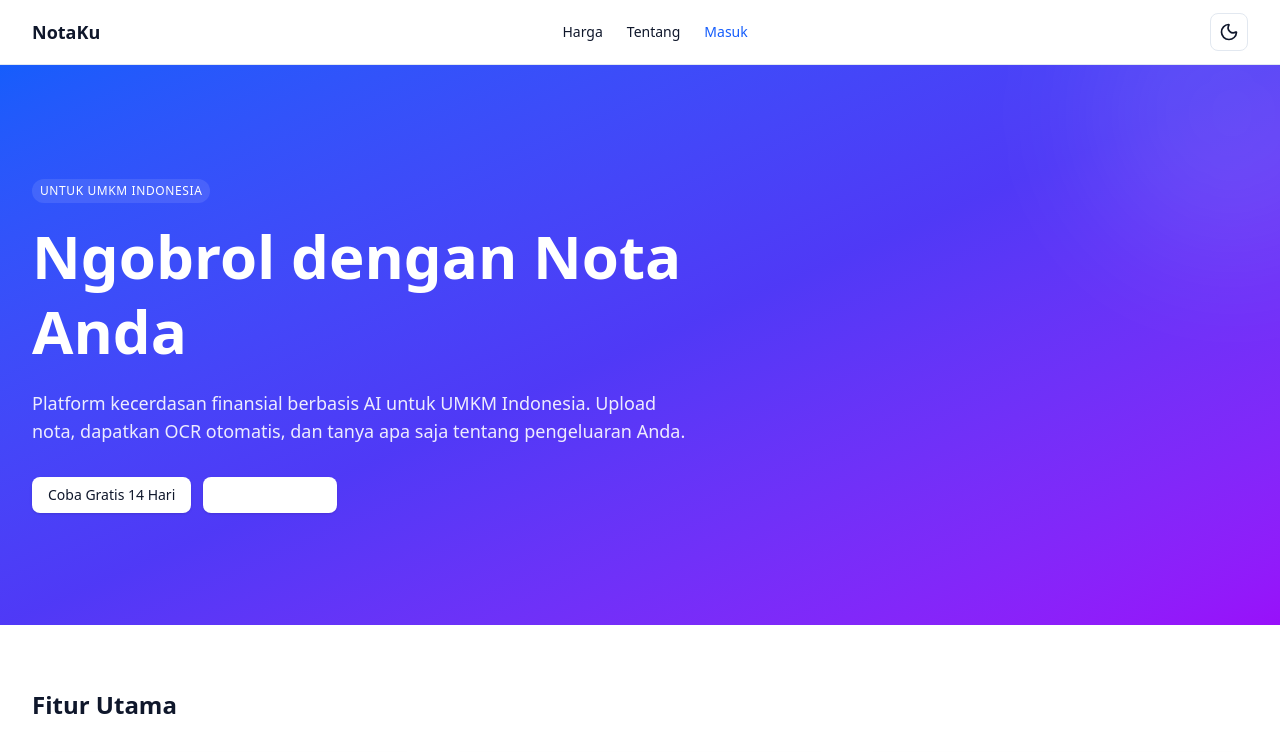
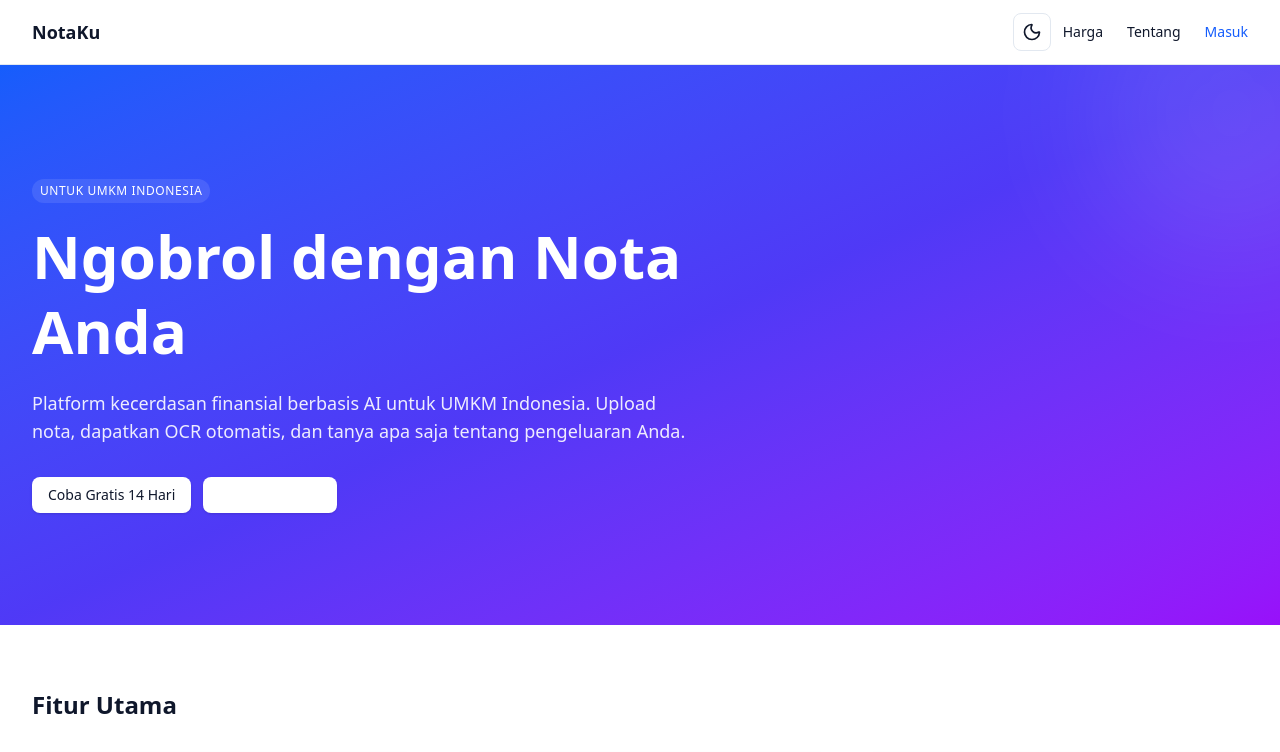
Before and after one commit to aripoya/Notaku-Frontend-Cloudflare, a Next.js app in the folder frontend/: page / in a window 1280 px wide. Shown: the top 752 px of the page. Built offline with nearby package versions, Linux system fonts and the light colour scheme.

Commit message:
feat(header): add user dropdown menu with logout button

```diff
--- a/frontend/src/components/layout/Header.tsx
+++ b/frontend/src/components/layout/Header.tsx
@@ -1,12 +1,32 @@
 "use client";
 import Link from "next/link";
+import { useRouter } from "next/navigation";
 import { useTheme } from "next-themes";
-import { Menu, Moon, Sun } from "lucide-react";
+import { Menu, Moon, Sun, LogOut, User } from "lucide-react";
 import { useState } from "react";
+import { useAuth } from "@/hooks/useAuth";
+import { Button } from "@/components/ui/button";
+import {
+  DropdownMenu,
+  DropdownMenuContent,
+  DropdownMenuItem,
+  DropdownMenuLabel,
+  DropdownMenuSeparator,
+  DropdownMenuTrigger,
+} from "@/components/ui/dropdown-menu";
+import { Avatar, AvatarFallback } from "@/components/ui/avatar";
 
 export default function Header() {
+  const router = useRouter();
   const { theme, setTheme } = useTheme();
   const [open, setOpen] = useState(false);
+  const { user, isAuthenticated, logout } = useAuth();
+
+  const handleLogout = () => {
+    logout();
+    router.push("/login");
+  };
+
   return (
     <header className="w-full border-b border-slate-200 dark:border-slate-700 bg-white dark:bg-slate-900">
       <div className="max-w-7xl mx-auto px-4 sm:px-6 lg:px-8 h-16 flex items-center justify-between">
@@ -14,13 +34,13 @@ export default function Header() {
           <button className="sm:hidden" aria-label="Toggle menu" onClick={() => setOpen(!open)}>
             <Menu className="w-6 h-6" />
           </button>
-          <Link href="/" className="font-bold text-lg">NotaKu</Link>
+          <Link href="/" className="font-bold text-lg">
+            NotaKu
+          </Link>
         </div>
-        <nav className="hidden sm:flex items-center gap-6 text-sm">
-          <Link href="/pricing">Harga</Link>
-          <Link href="/about">Tentang</Link>
-          <Link href="/login" className="text-blue-600 font-medium">Masuk</Link>
-        </nav>
+
+        <div className="flex items-center gap-3">
+          {/* Theme Toggle */}
           <button
             aria-label="Toggle dark mode"
             className="p-2 rounded-md border border-slate-200 dark:border-slate-700"
@@ -28,12 +48,84 @@ export default function Header() {
           >
             {theme === "dark" ? <Sun className="w-5 h-5" /> : <Moon className="w-5 h-5" />}
           </button>
+
+          {/* User Menu - Only show if authenticated */}
+          {isAuthenticated && user ? (
+            <DropdownMenu>
+              <DropdownMenuTrigger asChild>
+                <Button variant="ghost" className="relative h-10 w-10 rounded-full">
+                  <Avatar>
+                    <AvatarFallback className="bg-blue-600 text-white">
+                      {user.name?.charAt(0).toUpperCase() || user.email.charAt(0).toUpperCase()}
+                    </AvatarFallback>
+                  </Avatar>
+                </Button>
+              </DropdownMenuTrigger>
+              <DropdownMenuContent className="w-56" align="end" forceMount>
+                <DropdownMenuLabel className="font-normal">
+                  <div className="flex flex-col space-y-1">
+                    <p className="text-sm font-medium leading-none">{user.name || "User"}</p>
+                    <p className="text-xs leading-none text-muted-foreground">{user.email}</p>
+                    {user.businessName && (
+                      <p className="text-xs leading-none text-muted-foreground mt-1">{user.businessName}</p>
+                    )}
                   </div>
+                </DropdownMenuLabel>
+                <DropdownMenuSeparator />
+                <DropdownMenuItem asChild>
+                  <Link href="/dashboard/settings" className="cursor-pointer">
+                    <User className="mr-2 h-4 w-4" />
+                    <span>Pengaturan</span>
+                  </Link>
+                </DropdownMenuItem>
+                <DropdownMenuSeparator />
+                <DropdownMenuItem onClick={handleLogout} className="cursor-pointer text-red-600">
+                  <LogOut className="mr-2 h-4 w-4" />
+                  <span>Keluar</span>
+                </DropdownMenuItem>
+              </DropdownMenuContent>
+            </DropdownMenu>
+          ) : (
+            <nav className="hidden sm:flex items-center gap-6 text-sm">
+              <Link href="/pricing">Harga</Link>
+              <Link href="/about">Tentang</Link>
+              <Link href="/login" className="text-blue-600 font-medium">
+                Masuk
+              </Link>
+            </nav>
+          )}
+        </div>
+      </div>
+
+      {/* Mobile Menu */}
       {open && (
         <div className="sm:hidden border-t border-slate-200 dark:border-slate-700 px-4 py-3 space-y-2">
-          <Link href="/pricing" className="block">Harga</Link>
-          <Link href="/about" className="block">Tentang</Link>
-          <Link href="/login" className="block text-blue-600 font-medium">Masuk</Link>
+          {isAuthenticated && user ? (
+            <>
+              <div className="pb-2 border-b border-slate-200 dark:border-slate-700">
+                <p className="text-sm font-medium">{user.name || "User"}</p>
+                <p className="text-xs text-muted-foreground">{user.email}</p>
+              </div>
+              <Link href="/dashboard/settings" className="block py-2">
+                Pengaturan
+              </Link>
+              <button onClick={handleLogout} className="block py-2 text-red-600 w-full text-left">
+                Keluar
+              </button>
+            </>
+          ) : (
+            <>
+              <Link href="/pricing" className="block">
+                Harga
+              </Link>
+              <Link href="/about" className="block">
+                Tentang
+              </Link>
+              <Link href="/login" className="block text-blue-600 font-medium">
+                Masuk
+              </Link>
+            </>
+          )}
         </div>
       )}
     </header>
```
Lines whose indentation alone changed are shown as unchanged.
